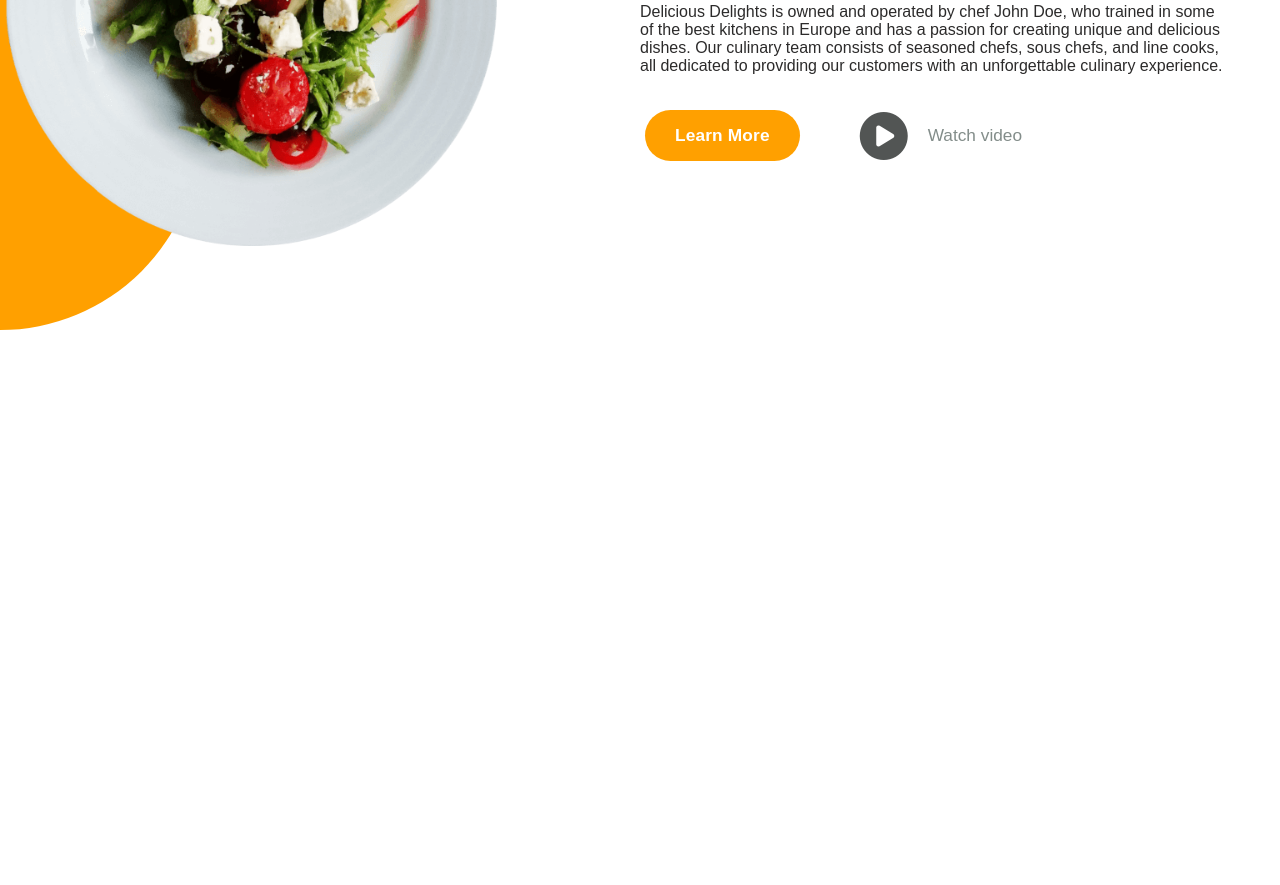
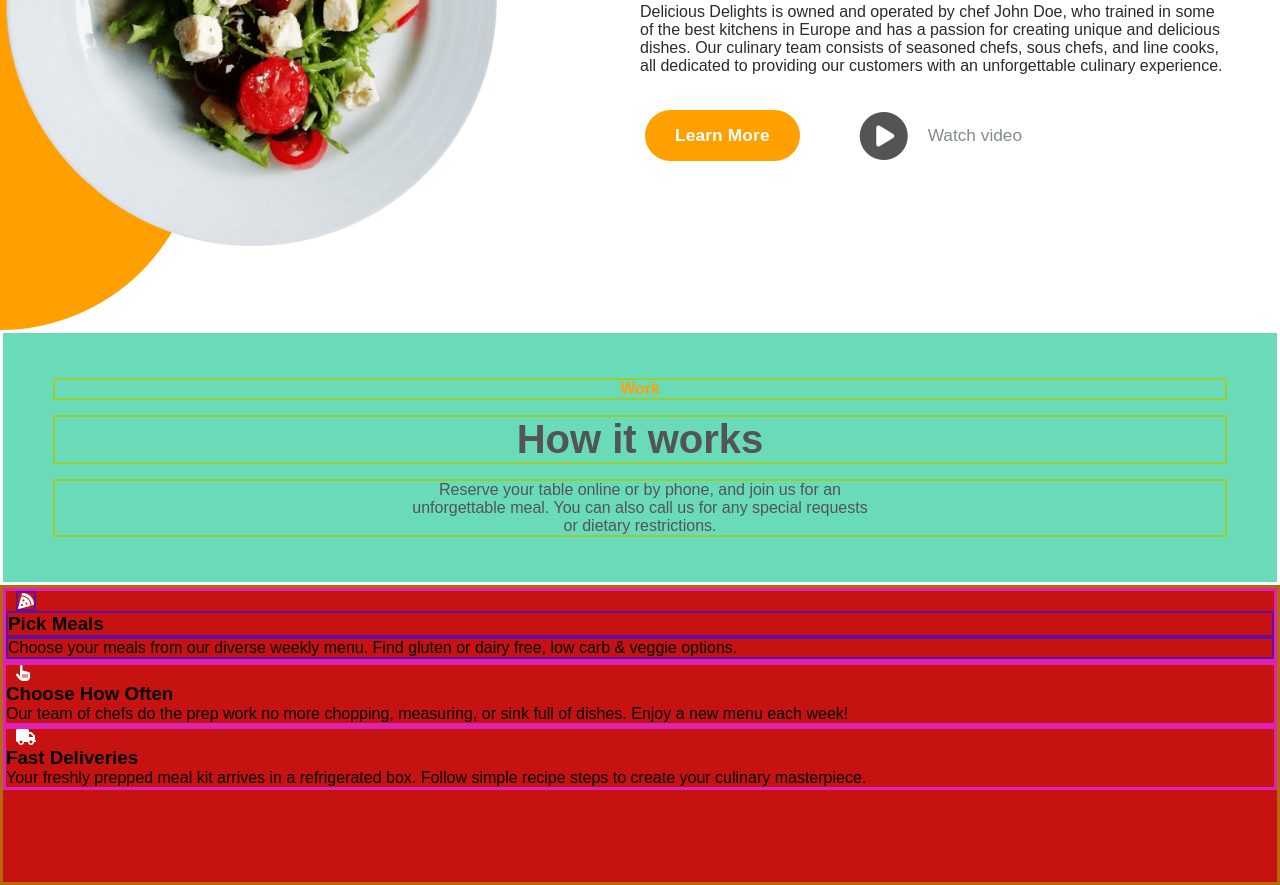
Before and after one commit to nickonyi/Restaurant-page, a website built with webpack: page dist/index.html in a window 1280 px wide. Shown: the part 1549-2434 px from the top of the page. Before the commit the page ends 1879 px from the top, so only its background shows below. Built offline with nearby package versions, Linux system fonts and the light colour scheme; a web font is replaced by a local one.

Commit message:
how it works session

```diff
--- /dev/null
+++ b/src/howItWorks.js
@@ -0,0 +1,87 @@
+function howItworks() {
+    const howItWorks = document.createElement('section');
+    howItWorks.setAttribute('id', 'how-it-works');
+    howItWorks.setAttribute('class', 'how-it-works');
+    const howItWorksHeaderContainer = document.createElement('div');
+    howItWorksHeaderContainer.setAttribute('class', 'how-it-works-header-container');
+
+    //how  it works header
+    const howItWorksHeader = document.createElement('h2');
+    howItWorksHeader.setAttribute('class', 'how-it-works-header');
+    howItWorksHeader.textContent = 'Work';
+    const howItWorksSubHeader = document.createElement('h1');
+    howItWorksSubHeader.setAttribute('class', 'how-it-works-sub-header');
+    howItWorksSubHeader.textContent = 'How it works';
+    const howItWorksParagraph = document.createElement('p');
+    howItWorksParagraph.setAttribute('class', 'how-it-works-paragraph');
+    howItWorksParagraph.textContent = 'Reserve your table online or by phone, and join us for an unforgettable meal. You can also call us for any special requests or dietary restrictions.';
+
+    //how it works contents
+    const howItWorksContentHeader = document.createElement('div');
+    howItWorksContentHeader.setAttribute('class', 'how-it-works-content-header');
+    const howItWorksContentHeaderChild1 = document.createElement('div');
+    howItWorksContentHeaderChild1.setAttribute('class', 'how-it-works-content-header-child1');
+    const howItWorksContentHeaderChild2 = document.createElement('div');
+    howItWorksContentHeaderChild2.setAttribute('class', 'how-it-works-content-header-child2');
+    const howItWorksContentHeaderChild3 = document.createElement('div');
+    howItWorksContentHeaderChild3.setAttribute('class', 'how-it-works-content-header-child3');
+
+    //how it works content header child 1
+    const howItWorksContentHeaderChild1Icon = document.createElement('i');
+    howItWorksContentHeaderChild1Icon.classList.add("fa-solid", "fa-pizza-slice");
+    const howItWorksContentHeaderChild1Header = document.createElement('h3');
+    howItWorksContentHeaderChild1Header.setAttribute('class', 'how-it-works-content-header-child1-header');
+    howItWorksContentHeaderChild1Header.textContent = 'Pick Meals';
+    const howItWorksContentHeaderChild1Paragraph = document.createElement('p');
+    howItWorksContentHeaderChild1Paragraph.setAttribute('class', 'how-it-works-content-header-child1-paragraph');
+    howItWorksContentHeaderChild1Paragraph.textContent = 'Choose your meals from our diverse weekly menu. Find gluten or dairy free, low carb & veggie options.';
+
+    //how it works content header child 2
+    const howItWorksContentHeaderChild2Icon = document.createElement('i');
+    howItWorksContentHeaderChild2Icon.classList.add("fa-solid", "fa-hand-pointer");
+    const howItWorksContentHeaderChild2Header = document.createElement('h3');
+    howItWorksContentHeaderChild2Header.setAttribute('class', 'how-it-works-content-header-child2-header');
+    howItWorksContentHeaderChild2Header.textContent = 'Choose How Often';
+    const howItWorksContentHeaderChild2Paragraph = document.createElement('p');
+    howItWorksContentHeaderChild2Paragraph.setAttribute('class', 'how-it-works-content-header-child2-paragraph');
+    howItWorksContentHeaderChild2Paragraph.textContent = 'Our team of chefs do the prep work no more chopping, measuring, or sink full of dishes. Enjoy a new menu each week!';
+    //how it works content header child 3
+    const howItWorksContentHeaderChild3Icon = document.createElement('i');
+    howItWorksContentHeaderChild3Icon.classList.add("fa-solid", "fa-truck");
+    const howItWorksContentHeaderChild3Header = document.createElement('h3');
+    howItWorksContentHeaderChild3Header.setAttribute('class', 'how-it-works-content-header-child3-header');
+    howItWorksContentHeaderChild3Header.textContent = 'Fast Deliveries';
+    const howItWorksContentHeaderChild3Paragraph = document.createElement('p');
+    howItWorksContentHeaderChild3Paragraph.setAttribute('class', 'how-it-works-content-header-child3-paragraph');
+    howItWorksContentHeaderChild3Paragraph.textContent = 'Your freshly prepped meal kit arrives in a refrigerated box. Follow simple recipe steps to create your culinary masterpiece.';
+
+    //appending of child elements to the content header child 1
+    howItWorksContentHeaderChild1.appendChild(howItWorksContentHeaderChild1Icon);
+    howItWorksContentHeaderChild1.appendChild(howItWorksContentHeaderChild1Header);
+    howItWorksContentHeaderChild1.appendChild(howItWorksContentHeaderChild1Paragraph);
+    //appending of child elements to the content header child 2
+    howItWorksContentHeaderChild2.appendChild(howItWorksContentHeaderChild2Icon);
+    howItWorksContentHeaderChild2.appendChild(howItWorksContentHeaderChild2Header);
+    howItWorksContentHeaderChild2.appendChild(howItWorksContentHeaderChild2Paragraph);
+    //appending of child elements to the content header child 3
+    howItWorksContentHeaderChild3.appendChild(howItWorksContentHeaderChild3Icon);
+    howItWorksContentHeaderChild3.appendChild(howItWorksContentHeaderChild3Header);
+    howItWorksContentHeaderChild3.appendChild(howItWorksContentHeaderChild3Paragraph);
+
+    //apending of header child elements to the header element
+    howItWorksHeaderContainer.appendChild(howItWorksHeader);
+    howItWorksHeaderContainer.appendChild(howItWorksSubHeader);
+    howItWorksHeaderContainer.appendChild(howItWorksParagraph);
+    //appending of content child elements to the content element
+    howItWorksContentHeader.appendChild(howItWorksContentHeaderChild1);
+    howItWorksContentHeader.appendChild(howItWorksContentHeaderChild2);
+    howItWorksContentHeader.appendChild(howItWorksContentHeaderChild3);
+
+    //appending of child elements to the root element
+    howItWorks.appendChild(howItWorksHeaderContainer);
+    howItWorks.appendChild(howItWorksContentHeader);
+    document.body.appendChild(howItWorks);
+
+}
+
+export { howItworks }
--- a/src/index.js
+++ b/src/index.js
@@ -1,6 +1,7 @@
 import { navBar, pageHeaderContent } from "./page-header";
 import { timeSection } from "./time-section";
 import { aboutUs } from "./aboutUs";
+import { howItworks } from "./howItWorks";
 import './style.css';
 import '@fortawesome/fontawesome-free/css/all.css'
 
@@ -10,3 +11,4 @@ navBar();
 pageHeaderContent();
 timeSection();
 aboutUs();
+howItworks();
--- a/src/style.css
+++ b/src/style.css
@@ -274,6 +274,61 @@ nav ul li {
 }
 
 
+/*---------------How it works section--------------------*/
+
+.how-it-works {
+    background: #6adbb9;
+}
+
+.how-it-works-header-container {
+    border: 3px solid #fff;
+    padding-block: 30px;
+    padding-inline: 50px;
+    text-align: center;
+}
+
+.how-it-works-header-container>* {
+    border: 2px solid yellowgreen;
+    margin-block: 15px;
+}
+
+.how-it-works-paragraph {
+    padding-inline: 350px;
+}
+
+.how-it-works-header {
+    color: #FFA000;
+    font-size: 1rem;
+}
+
+.how-it-works-sub-header {
+    color: #525554;
+    font-size: 2.5rem;
+    font-weight: 800;
+}
+
+.how-it-works-paragraph {
+    color: #525554;
+}
+
+.how-it-works-content-header {
+    height: 300px;
+    background: #c71212;
+}
+
+.how-it-works-content-header {
+    border: 3px solid #b8670c;
+}
+
+.how-it-works-content-header>div {
+    border: 3px solid #dd23b5;
+}
+
+.how-it-works-content-header-child1>* {
+    border: 2px solid #660ea1;
+}
+
+
 /*-----------------------------------*/
 
 
```
Also changed, not shown: 1 other file.
